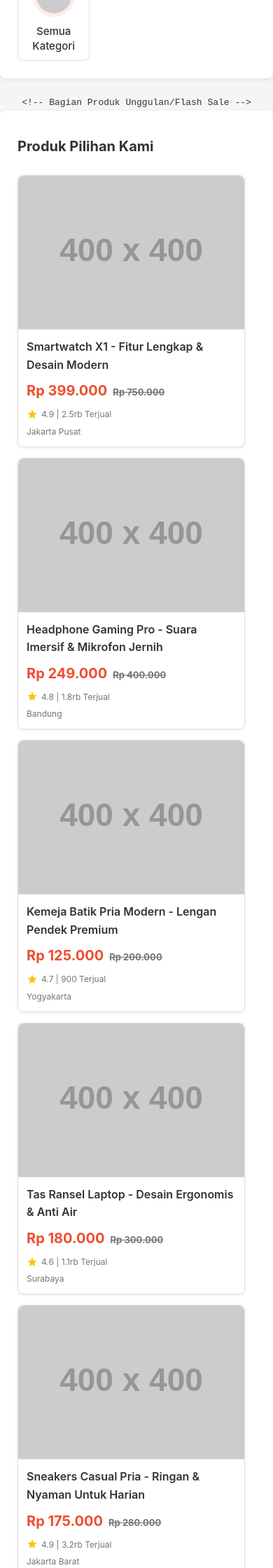
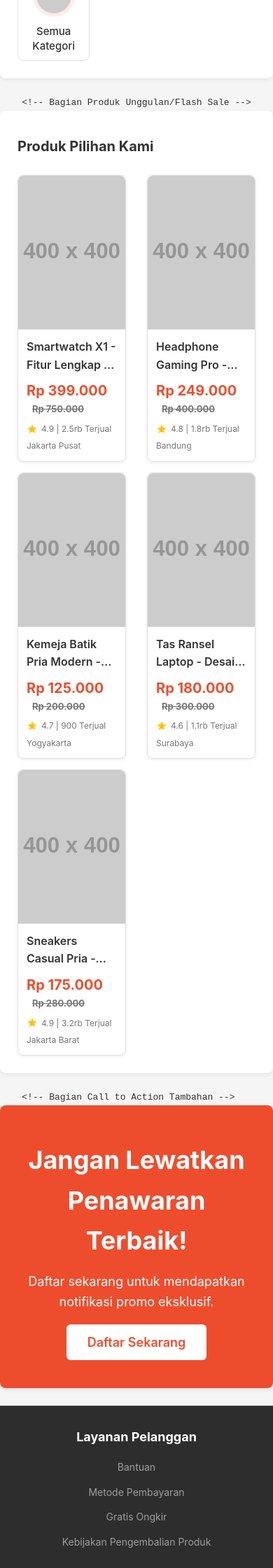
Before and after one commit to x-qmo/x-qmo.github.io, a Jekyll site: the page built from _landing_pages/contoh-lading.md, in a window 390 px wide. Shown: the part 1154-3394 px from the top of the page at 70% size. Built offline with Jekyll 4.4.1, drawn with Linux system fonts in a browser that asks for light colours.

Commit message:
Update landingku.html

```diff
--- a/_layouts/landingku.html
+++ b/_layouts/landingku.html
@@ -647,7 +647,7 @@ img {
         max-width: calc(33.33% - 10px);
     }
     .product-card {
-        flex: 0 0 calc(100% - 15px); /* 1 produk per baris */
+        flex-basis: 155px;
         max-width: calc(100% - 15px);
     }
     .product-card img {
```
